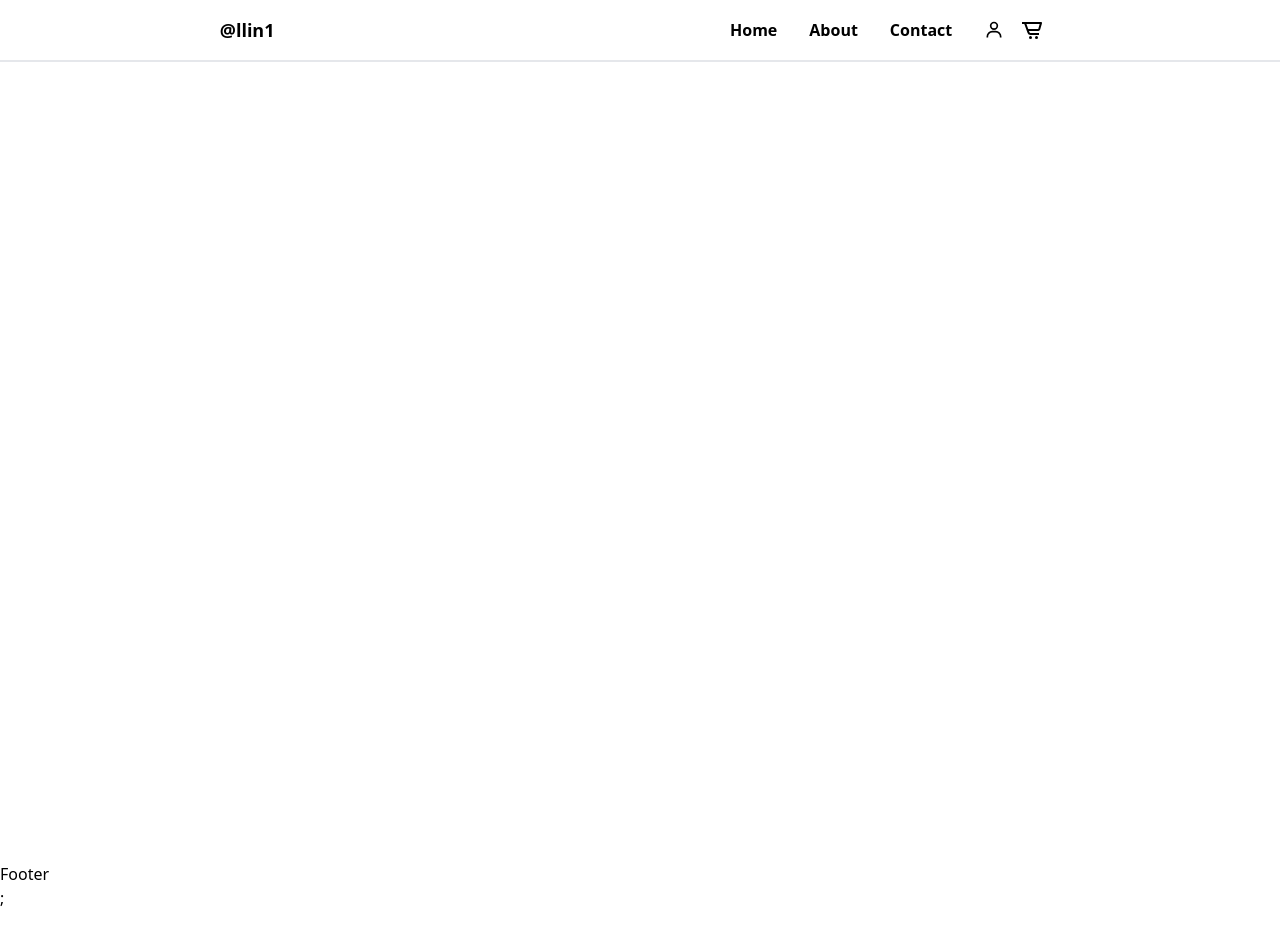
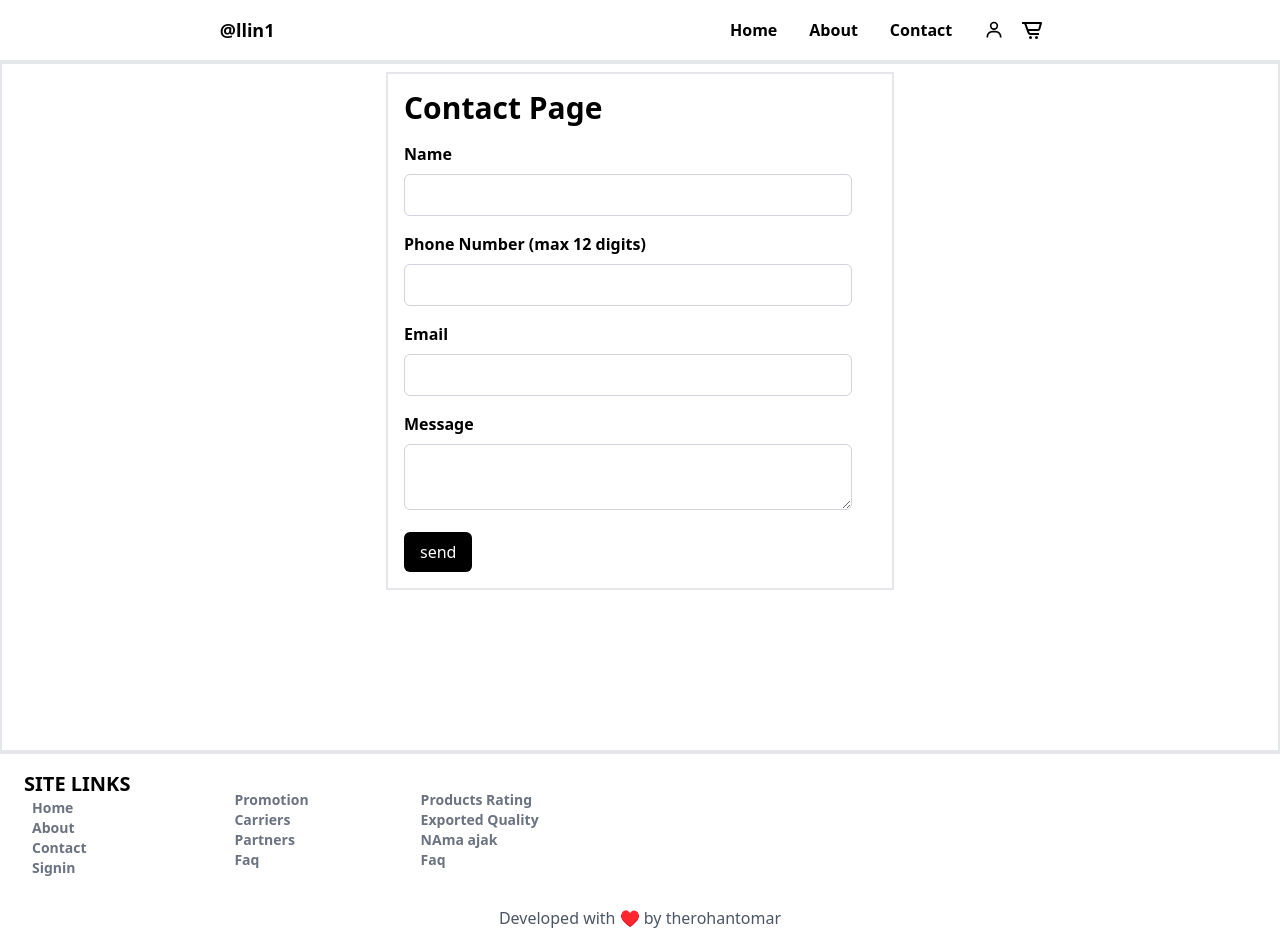
Before and after one commit to therohantomar/Allin1Store-ecommerceApp, a React (Vite) app: page /contact in a window 1280 px wide. Built offline with nearby package versions, Linux system fonts and the light colour scheme; no server answers.

Commit message:
contact page and footer integrated

```diff
--- a/package.json
+++ b/package.json
@@ -10,6 +10,7 @@
     "preview": "vite preview"
   },
   "dependencies": {
+    "@emailjs/browser": "^3.11.0",
     "@react-oauth/google": "^0.11.1",
     "@reduxjs/toolkit": "^1.9.5",
     "jwt-decode": "^3.1.2",
--- a/src/App.jsx
+++ b/src/App.jsx
@@ -38,7 +38,7 @@ function App() {
     <>
       <RouterProvider router={Router} />
     </>
-  );
+  )
 }
 
 export default App;
--- a/src/components/Contact.jsx
+++ b/src/components/Contact.jsx
@@ -1,10 +1,79 @@
+import { useRef, useState } from "react";
+import emailjs from '@emailjs/browser';
+import { handleSubmit } from "../utils/helper";
+import { Link } from "react-router-dom";
+
 
 function Contact() {
+const formRef=useRef()
+const [status,setStatus]=useState(null)
+
+
+
   return (
-    <div className="min-h-screen bg-white">
+    <div className=" flex items-center border-2 justify-center  w-full">
+    <div className="container border-2 mt-2  mb-40 sm:mx-0 md:mx-0 lg:mx-10 xl:mx-96 2xl:96  p-4">
+      <h1 className="text-3xl font-bold mb-4">Contact Page</h1>
+      <form onSubmit={(e)=>handleSubmit(e,status,setStatus,emailjs,formRef)} ref={formRef} className="max-w-md">
+        <div className="mb-4">
+          <label htmlFor="name" className="block mb-2 font-bold">
+            Name
+          </label>
+          <input
+            type="text"
+            id="name"
+            className="w-full px-4 py-2 rounded-md border border-gray-300 focus:outline-none focus:border-blue-500"
+            required
+          />
+        </div>
+        <div className="mb-4">
+          <label htmlFor="phoneNumber" className="block mb-2 font-bold">
+            Phone Number (max 12 digits)
+          </label>
+          <input
+            type="tel"
+            id="phoneNumber"
+            pattern="[0-9]{1,12}"
+            maxLength="12"
+            className="w-full px-4 py-2 rounded-md border border-gray-300 focus:outline-none focus:border-blue-500"
+            required
+          />
+        </div>
+        <div className="mb-4">
+          <label htmlFor="email" className="block mb-2 font-bold">
+            Email
+          </label>
+          <input
+            type="email"
+            id="email"
 
+            className="w-full px-4 py-2 rounded-md border border-gray-300 focus:outline-none focus:border-blue-500"
+            required
+          />
+        </div>
+        <div className="mb-4">
+          <label htmlFor="message" className="block mb-2 font-bold">
+            Message
+          </label>
+          <textarea
+            id="message"
+            className="w-full px-4 py-2 rounded-md border border-gray-300 focus:outline-none focus:border-blue-500"
+            required
+          />
+        </div>
+        {status==="OK"?<Span className="flex items-center"><h1 className="text-gray-500 font-semibold">Thank Your For Your Feedback :) </h1>
+          <h1><Link to={"/"} >Continue Shopping</Link></h1>
+        </Span>:
+        <input
+          type="submit"
+          value={"send"}
+          className="bg-black text-white rounded-md px-4 py-2 hover:bg-white hover:text-black transition-colors duration-300"
+        />
+        }
+      </form>
     </div>
-  )
+    </div>
+  );
 }
 
 export default Contact
--- a/src/components/Container.jsx
+++ b/src/components/Container.jsx
@@ -26,7 +26,6 @@ function Container() {
           <Footer />
         </Provider>
       </GoogleOAuthProvider>
-      ;
     </>
   );
 }
--- a/src/components/Footer.jsx
+++ b/src/components/Footer.jsx
@@ -1,11 +1,51 @@
-
+import { Link } from "react-router-dom";
+import {AiOutlineCopyrightCircle} from "react-icons/ai"
 
 function Footer() {
   return (
-    <div className="bg-white">
-      Footer
-    </div>
-  )
+    <footer className="bg-white w-full h-max border-t-2  flex flex-col">
+      <span className="h-max p-4 flex flex-wrap  gap-20">
+        <span className="flex flex-col mx-2  ">
+          <h1 className="font-bold text-xl ">SITE LINKS</h1>
+
+          <h2 className="text-gray-500 text-sm mx-2 font-semibold">
+            <Link to="/">Home</Link>
+          </h2>
+          <h2 className="text-gray-500 text-sm mx-2 font-semibold">
+            <Link to="/about">About</Link>
+          </h2>
+          <h2 className="text-gray-500 text-sm mx-2 font-semibold">
+            <Link to="/contact">Contact</Link>
+          </h2>
+          <h2 className="text-gray-500 text-sm mx-2 font-semibold">
+            <Link to="/signin">Signin</Link>
+          </h2>
+        </span>
+        <span className="flex flex-col mx-2 my-5  ">
+          <h2 className="text-gray-500 text-sm mx-2 font-semibold">
+            Promotion
+          </h2>
+          <h2 className="text-gray-500 text-sm mx-2 font-semibold">Carriers</h2>
+          <h2 className="text-gray-500 text-sm mx-2 font-semibold">Partners</h2>
+          <h2 className="text-gray-500 text-sm mx-2 font-semibold">Faq</h2>
+        </span>
+        <span className="flex flex-col mx-2 my-5  ">
+          <h2 className="text-gray-500 text-sm mx-2 font-semibold">
+            Products Rating
+          </h2>
+          <h2 className="text-gray-500 text-sm mx-2 font-semibold">
+            Exported Quality
+          </h2>
+          <h2 className="text-gray-500 text-sm mx-2 font-semibold">
+            NAma ajak
+          </h2>
+          <h2 className="text-gray-500 text-sm mx-2 font-semibold">Faq</h2>
+        </span>
+        <span />
+      </span>
+     <a target="_blank" href="https://github.com/therohantomar/Allin1Store-ecommerceApp" ><h1 className="text-gray-600 flex items-center justify-center ">  Developed with ♥️ by therohantomar </h1></a>
+    </footer>
+  );
 }
 
-export default Footer
+export default Footer;
--- a/src/utils/helper.js
+++ b/src/utils/helper.js
@@ -44,3 +44,17 @@ export function filterSearch(
     }
   }
 }
+
+
+export const handleSubmit = (e,status,setStatus,emailjs,formRef) => {
+  e.preventDefault();
+  setStatus("Wait")
+  // Perform form submission logic here
+  emailjs.sendForm(import.meta.env.VITE_SERVICEID, import.meta.env.VITE_TEMPLATEID, formRef.current, import.meta.env.VITE_PUBLICKEY)
+  .then((result) => {
+        formRef.current.reset()
+        setStatus(result.text);
+    }, (error) => {
+        console.log(error.text);
+    });
+};
```
Also changed, not shown: 2 other files (tests, documents, lock files or other folders).
